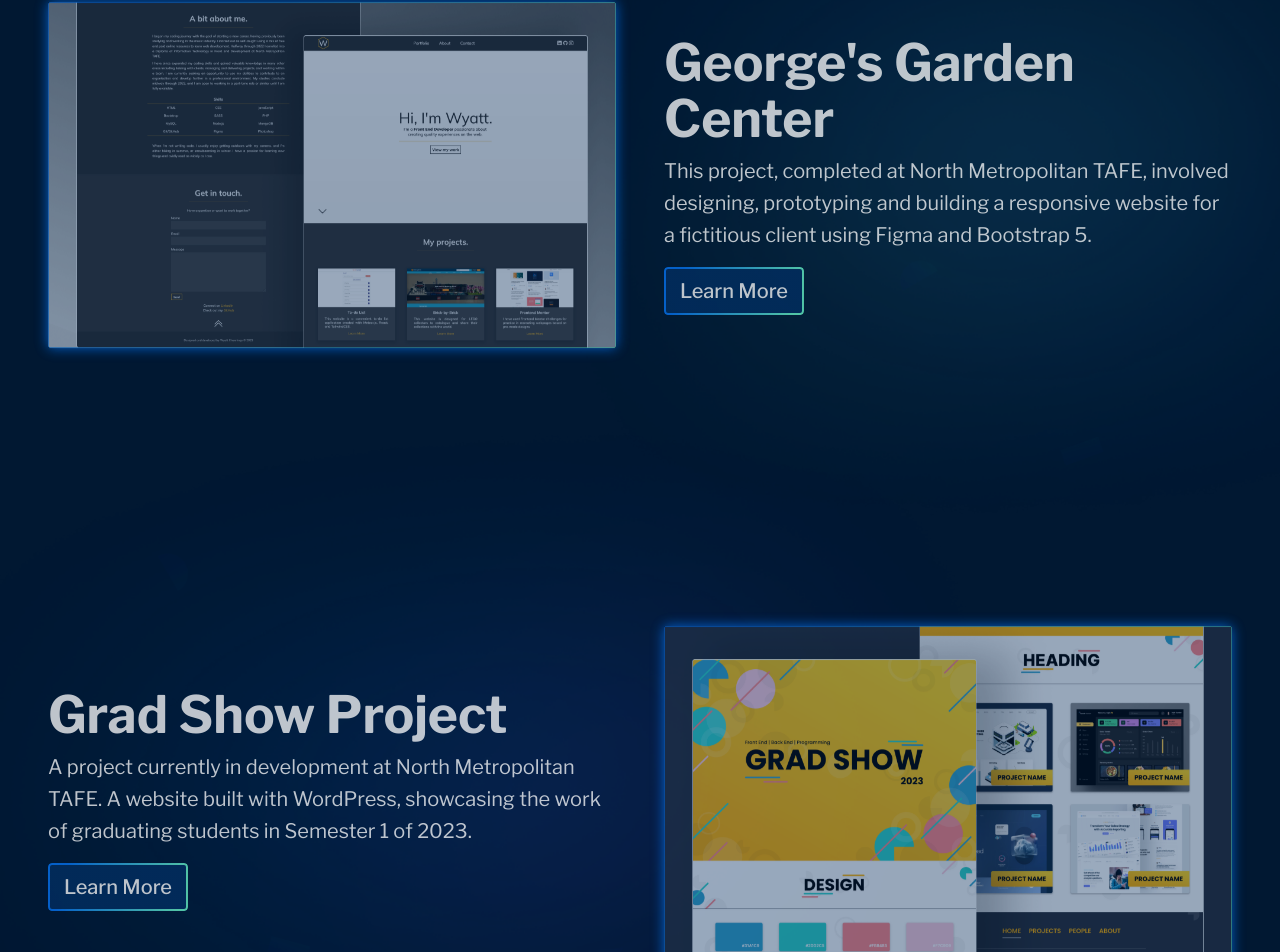
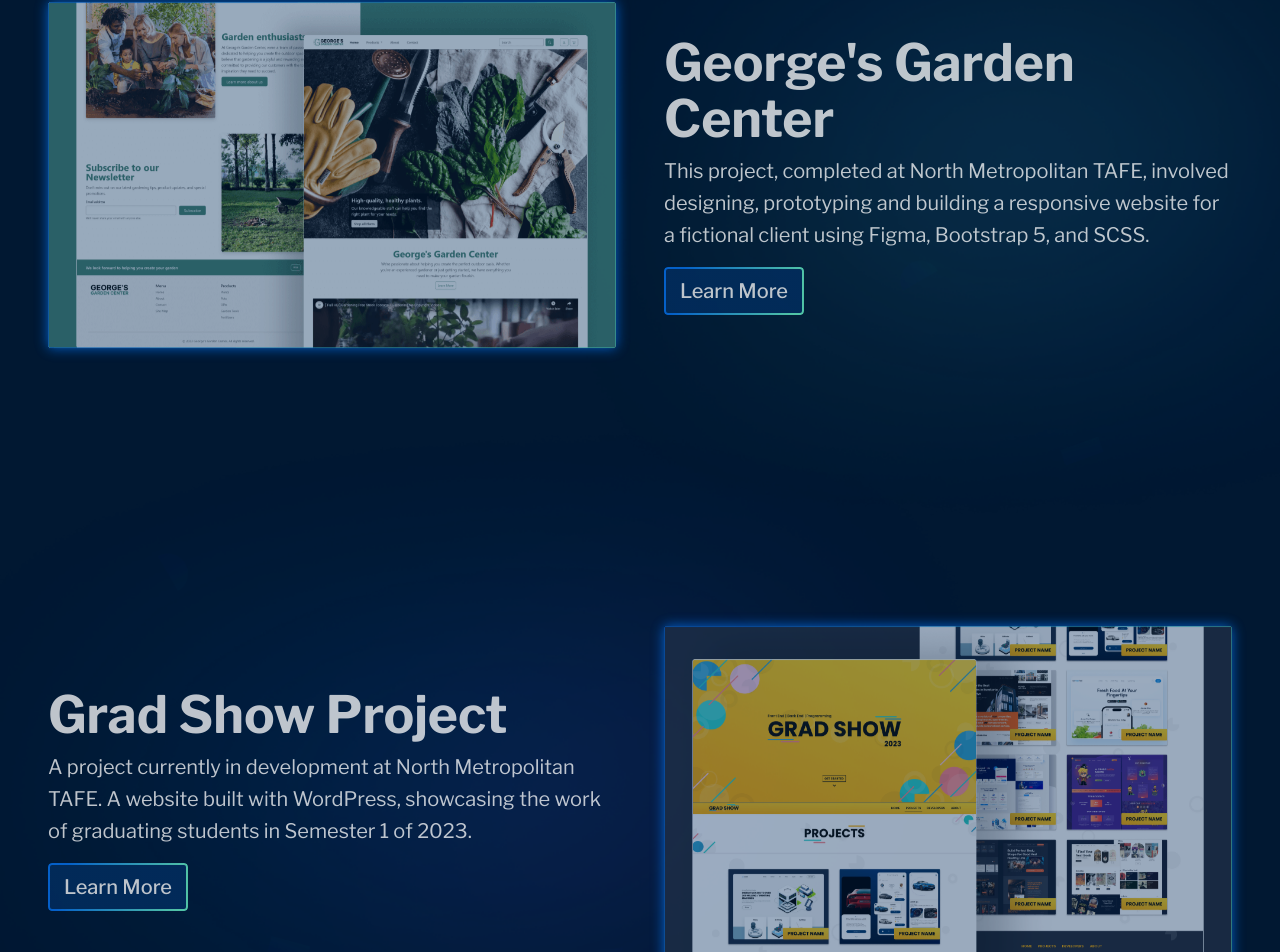
Before and after one commit to 00Wyatt/portfolio, a React (Create React App) app: page / in a window 1280 px wide. Shown: the part 1555-2507 px from the top of the page. Built offline with nearby package versions, Linux system fonts and the light colour scheme.

Commit message:
Update portfolio projects 2 and 3

```diff
--- a/src/data/portfolio.json
+++ b/src/data/portfolio.json
@@ -24,17 +24,16 @@
   {
     "id": 2,
     "title": "George's Garden Center",
-    "blurb": "This project, completed at North Metropolitan TAFE, involved designing, prototyping and building a responsive website for a fictitious client using Figma and Bootstrap 5.",
+    "blurb": "This project, completed at North Metropolitan TAFE, involved designing, prototyping and building a responsive website for a fictional client using Figma, Bootstrap 5, and SCSS.",
     "description": [
-      "Currently still in development...",
       "This project involved the design and development of a responsive website for George's Garden Center, a fictional client, as part of my studies at North Metropolitan TAFE. The website aimed to showcase the client's services and products while providing an intuitive user experience.",
       "Using Figma and Bootstrap 5, I designed and prototyped the website to ensure a cohesive and user-friendly interface. I then developed the website to be fully responsive, allowing users to access the site from various devices.",
       "This project challenged me to think critically about the needs of the client and the end-users, while honing my design and development skills. I am proud to have delivered a high-quality website that meets the client's requirements and enhances their online presence."
     ],
     "imageId": 1,
     "imageAlt": "Screenshot of George's Garden Center homepage.",
-    "siteLink": "https://github.com/00Wyatt",
-    "repoLink": "https://github.com/00Wyatt"
+    "siteLink": "https://00wyatt.github.io/georges-garden-center/",
+    "repoLink": "https://github.com/00Wyatt/georges-garden-center"
   },
   {
     "id": 3,
@@ -48,7 +47,7 @@
     ],
     "imageId": 2,
     "imageAlt": "Screenshot of Grad Show Project homepage.",
-    "siteLink": "https://github.com/00Wyatt",
+    "siteLink": "https://www.figma.com/proto/9AX09rIixAuxoPzi3vL7V8/Grad-Show?node-id=46-184&scaling=min-zoom&page-id=42%3A2&starting-point-node-id=46%3A184&hide-ui=1",
     "repoLink": "https://github.com/00Wyatt"
   }
 ]
--- a/src/partials/Contact.js
+++ b/src/partials/Contact.js
@@ -18,7 +18,6 @@ export default function Contact() {
 
   const handleSubmit = (event) => {
     event.preventDefault();
-    console.log(name, email, message)
 
     fetch("/", {
       method: "POST",
@@ -38,6 +37,7 @@ export default function Contact() {
         console.log(error)
         alert("Something went wrong while sending your message. Please try again later or contact me on LinkedIn or by email.");
       });
+
     setName("")
     setEmail("")
     setMessage("")
```
Also changed, not shown: src/assets/images/georges-garden-center.png, src/assets/images/grad-show.png.
